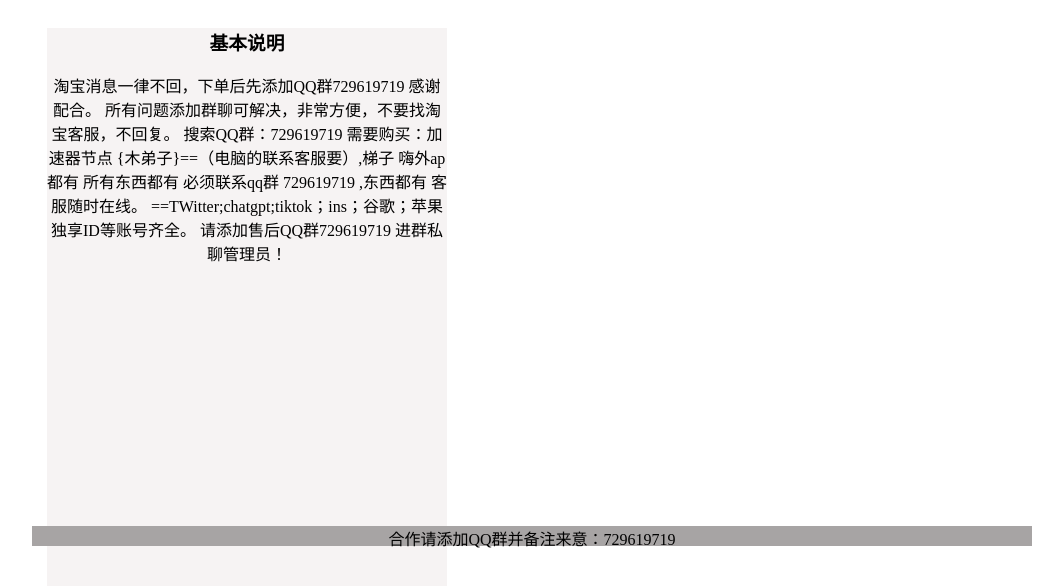
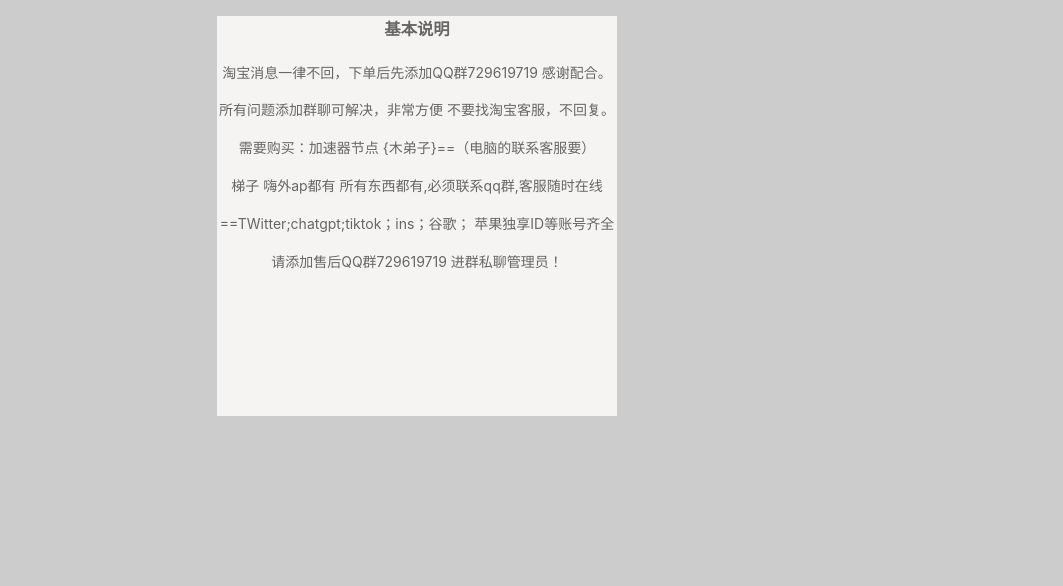
Before and after one commit to uyoaiy1/xiaoyu, a plain HTML site: page index.html in a window 1280 px wide. Shown: the top 586 px of the page, without its empty margins (108-1171 px from the left). Drawn offline with Linux system fonts and the light colour scheme.

Commit message:
Update index.html

```diff
--- a/index.html
+++ b/index.html
@@ -2,86 +2,68 @@
 <html lang="en">
 <head>
     <meta charset="UTF-8">
-    <meta http-equiv="X-UA-Compatible" content="IE=edge">
-    <meta name="viewport" content="width=device-width, initial-scale=1.0">
-    <title>哈喽哈喽</title>
+    <title>说明</title>
     <style>
-        #center
-        {
-            width: 1000px;
-            height: 500px;
-            /* background-color: blueviolet; */
-            margin:auto;
-            padding:1px;
-        }
-        #tp
-        {
-            width: 320px;
-            height:500px ;
 
-        }
-
-        #main
-        {
-            width: 676px;
-            height: 476px;
-            /* background-color: rgb(0, 255, 64); */
-            float:right;
-            margin: 10px 0px 0px 0;
-            padding: 1px 0px 10px 0px;
-        }
         #main-box
         {
             width: 400px;
-            height: 600px;
+            height: 400px;
             background-color: rgb(246, 243, 243);
             margin:5px 10px 5px 15px;
         }
+
         #main-box p
         {
             text-align: center;
         }
+
         #main-box h3
         {
             text-align: center;
         }
-        #bottom
-        {
-            width: 1000px;
-            height: 20px;
-            background-color: rgb(167, 164, 164);
-            margin: 10px auto;
+
+        body {
+            margin: 0 auto;
+            min-width: 300px;
+            max-width: 660px;
+            font-size: 14px;
+            font-family: -apple-system, BlinkMacSystemFont, 'Segoe UI', 'Helvetica Neue', sans-serif;
+            color: #666;
+            line-height: 1.7;
+            background-color: #ccc;
+            height: 2000px;
         }
-        #bottom p
-        {
-            text-align: center;
-        }
+
     </style>
 
 </head>
 <body>
 
-</div>
+
 <div id="center">
         <div id="main-box">
             <h3>基本说明</h3>
             <p>
-                淘宝消息一律不回，下单后先添加QQ群729619719 感谢配合。 所有问题添加群聊可解决，非常方便，不要找淘宝客服，不回复。 搜索QQ群：729619719
-                需要购买：加速器节点 {木弟子}==（电脑的联系客服要）,梯子 嗨外ap都有 所有东西都有 必须联系qq群 729619719 ,东西都有 客服随时在线。
-                ==TWitter;chatgpt;tiktok；ins；谷歌；苹果独享ID等账号齐全。 请添加售后QQ群729619719 进群私聊管理员！
+                淘宝消息一律不回，下单后先添加QQ群729619719 感谢配合。
+            </p>
+            <p>
+                所有问题添加群聊可解决，非常方便 不要找淘宝客服，不回复。
+            </p>
+            <p>
+                需要购买：加速器节点 {木弟子}==（电脑的联系客服要）
+            </p>
+            <p>
+                梯子 嗨外ap都有 所有东西都有,必须联系qq群,客服随时在线
+            </p>
+            <p>
+                ==TWitter;chatgpt;tiktok；ins；谷歌； 苹果独享ID等账号齐全
+            </p>
+            <p>
+                请添加售后QQ群729619719 进群私聊管理员！
             </p>
         </div>
     </div>
-
-</div>
-<div id="bottom">
-    <!-- 脚注内容 -->
-    <p>
-        合作请添加QQ群并备注来意：729619719
-    </p>
-
-</div>
-
 
 
 
```
